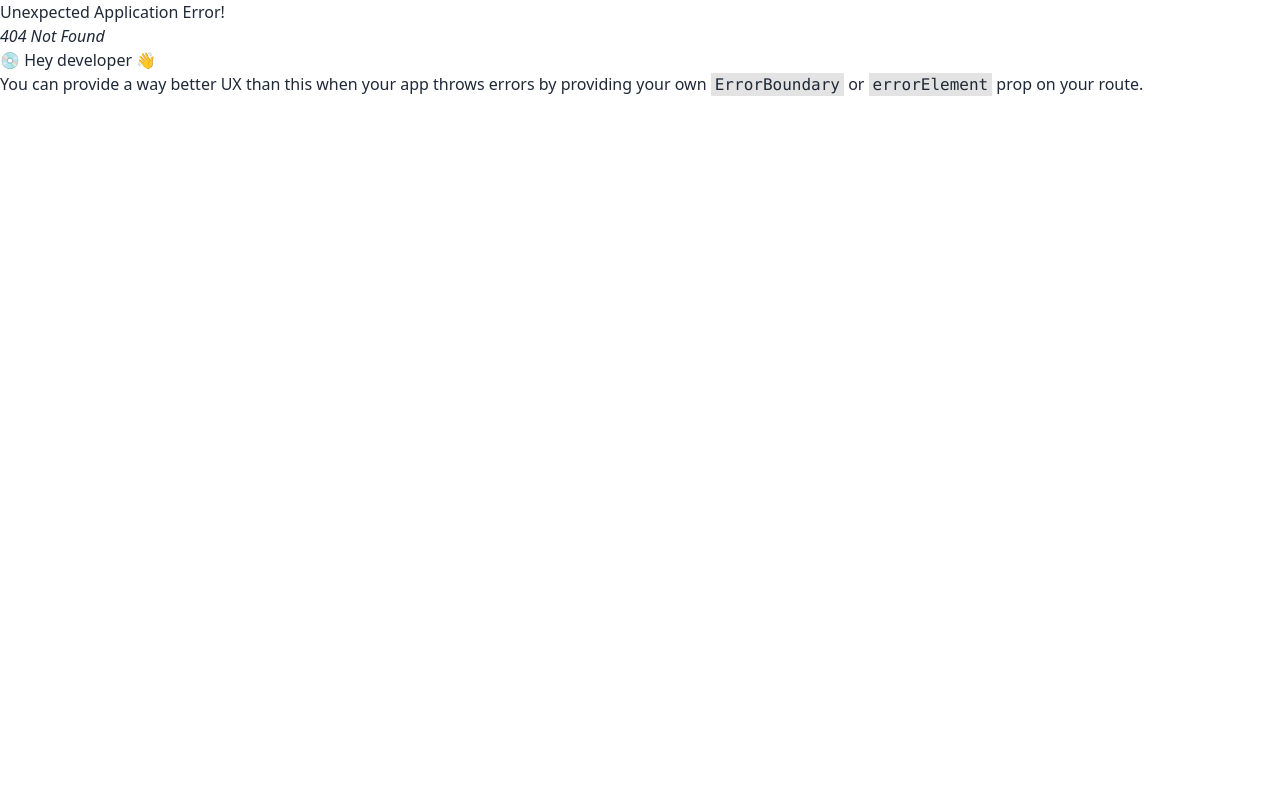
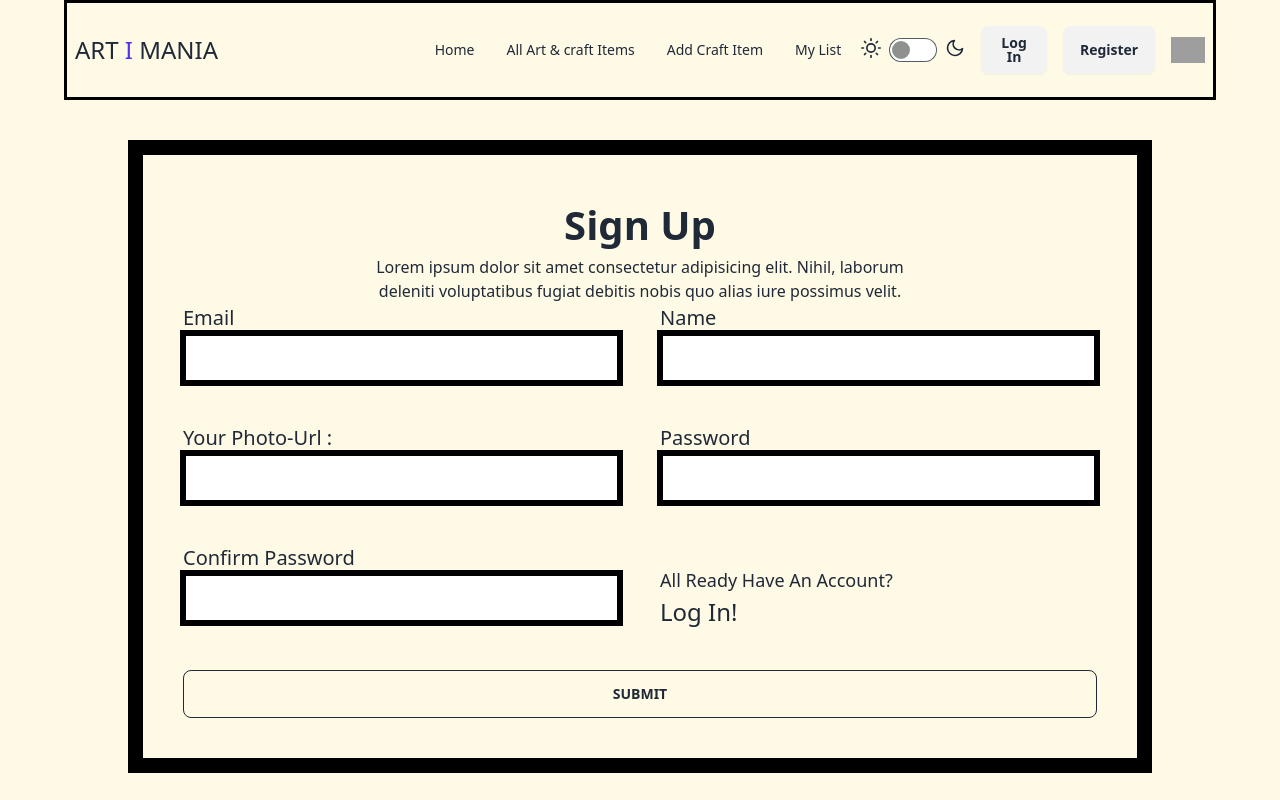
Before and after one commit to Sakib3602/art-mania-10, a React (Vite) app: page /register in a window 1280 px wide. Before the commit this address had no page. Shown: the top 800 px of the page. Built offline with nearby package versions, Linux system fonts and the light colour scheme; grey boxes are pictures that could not be loaded.

Commit message:
added many thing

```diff
--- a/package.json
+++ b/package.json
@@ -15,6 +15,7 @@
     "match-sorter": "^6.3.4",
     "react": "^18.2.0",
     "react-dom": "^18.2.0",
+    "react-hook-form": "^7.51.3",
     "react-router-dom": "^6.23.0",
     "sort-by": "^1.2.0",
     "swiper": "^11.1.1"
--- /dev/null
+++ b/src/Registration.jsx
@@ -0,0 +1,49 @@
+import { Link } from "react-router-dom";
+
+const Registration = () => {
+
+  return (
+    <div className="w-[80%] min-h-[500px] border-[15px] border-black border-solid mt-10 m-auto p-10">
+      <h1 className="text-[40px] font-[700] text-center">Sign Up</h1>
+      <div className="text-center w-[95%] md:w-[60%] lg:w-[60%] m-auto">
+      <p>Lorem ipsum dolor sit amet consectetur adipisicing elit. Nihil, laborum deleniti voluptatibus fugiat debitis nobis quo alias iure possimus velit.</p>
+      </div>
+
+
+      <form className="grid grid-cols-1 lg:grid-cols-2 gap-10">
+        <div className="w-full">
+        <h1 className="text-[20px]">Email</h1>
+        <input type="text" name="email" className="w-full border-[3px] shadow shadow-black  border-black border-solid h-[50px]" style={{ boxShadow: '0px 0px 0px 3px black'} } />
+        </div>
+        <div className="w-full">
+        <h1 className="text-[20px]">Name</h1>
+        <input type="text" name="name" className="w-full border-[3px] shadow shadow-black  border-black border-solid h-[50px]" style={{ boxShadow: '0px 0px 0px 3px black'} } />
+        </div>
+        <div className="w-full">
+        <h1 className="text-[20px]">Your Photo-Url : </h1>
+        <input type="text" name="photo" className="w-full border-[3px] shadow shadow-black  border-black border-solid h-[50px]" style={{ boxShadow: '0px 0px 0px 3px black'} } />
+        </div>
+        <div className="w-full">
+        <h1 className="text-[20px]">Password</h1>
+        <input type="password" name="password" className="w-full border-[3px] shadow shadow-black  border-black border-solid h-[50px]" style={{ boxShadow: '0px 0px 0px 3px black'} } />
+        </div>
+        <div className="w-full">
+        <h1 className="text-[20px]">Confirm Password</h1>
+        <input type="text" name="confirmPassword" className="w-full border-[3px] shadow shadow-black  border-black border-solid h-[50px]" style={{ boxShadow: '0px 0px 0px 3px black'} } />
+        </div>
+        <div className="w-full">
+            <h1></h1>
+            <h1 className="text-[18px] mt-6">All Ready Have An Account?</h1>
+            <Link to={'/login'}><h1 className="text-[24px]">Log In!</h1></Link>
+
+        </div>
+        <div className="w-full col-span-2">
+            <input className="btn w-full btn-outline" type="submit" value="SUBMIT" />
+
+        </div>
+      </form>
+    </div>
+  );
+};
+
+export default Registration;
--- a/src/components/Home.jsx
+++ b/src/components/Home.jsx
@@ -3,14 +3,29 @@ import { useContext } from 'react';
 import { AuthContext } from '../AuthProvaider';
 import Hero from './Hero';
 import Slider from './Slider';
+import { useLoaderData } from 'react-router-dom';
+import HomeCardSection from './HomeCardSection';
 
 const Home = () => {
     const data = useContext(AuthContext)
     console.log(data)
+
+    const cardData = useLoaderData()
+    console.log(cardData)
     return (
         <div className='w-[100%] md:w-[95%] lg:w-[90%] m-auto'>
             <Hero></Hero>
             <Slider></Slider>
+            <h1 className='text-[44px] lg:text-[54px] md:text-[54px] text-center font-[600]'>Craft Is Life</h1>
+            <div className='w-[90%] lg:w-[60%] m-auto'>
+            <p className='text-center'>Textile art weaves together tradition and innovation, crafting threads of creativity into tapestries of cultural expression. Embrace each stitch as a testament to the timeless art of handmade beauty.</p>
+            </div>
+            <div className='grid grid-cols-1 lg:grid-cols-3 gap-10 '>
+            {
+                cardData?.map(card =>  <HomeCardSection key={card._id} cardData1={card}></HomeCardSection>)
+            }
+            </div>
+
         </div>
     );
 };
--- /dev/null
+++ b/src/components/HomeCardSection.jsx
@@ -0,0 +1,38 @@
+import { Link } from "react-router-dom";
+
+const HomeCardSection = ({ cardData1 }) => {
+  console.log(cardData1._id);
+
+  const { item_name, subcategory_name, image_url, rating, price , _id} = cardData1;
+
+
+
+
+
+
+
+  return (
+    <div className="border-[3px] border-black border-solid mt-10 p-5 rounded-md">
+      <img src={image_url} className="w-full h-[300px] rounded-md" alt="" />
+
+      <h1 className="text-[29px] font-[600]">{item_name}</h1>
+      <h1 className="text-[22px] font-[500]">Category : {subcategory_name}</h1>
+      <h1 className="text-[20px] font-[300]">Rating: {rating}</h1>
+      <h1 className="text-[25px] font-[400] flex-1">${price}</h1>
+      <Link to={`/viewDetails/${_id}`}>
+      <a
+
+        className="relative inline-block px-4 py-2 font-medium group items-end"
+      >
+        <span className="absolute inset-0 w-full h-full transition duration-200 ease-out transform translate-x-1 translate-y-1 bg-black group-hover:-translate-x-0 group-hover:-translate-y-0"></span>
+        <span className="absolute inset-0 w-full h-full bg-white border-2 border-black group-hover:bg-black"></span>
+        <span className="relative text-black group-hover:text-white">
+          View Details
+        </span>
+      </a>
+      </Link>
+    </div>
+  );
+};
+
+export default HomeCardSection;
--- a/src/components/Nav.jsx
+++ b/src/components/Nav.jsx
@@ -1,38 +1,54 @@
 import { Link } from "react-router-dom";
-
 
 const Nav = () => {
   return (
     <>
-
       <div className="navbar w-[100%] md:w-[95%] lg:w-[90%] m-auto  border-black border-[3px] border-solid  lg:h-[100px]">
         <div className="navbar-start">
-
-    <a className=" text-2xl">ART <span className="text-[#5131F3]">I</span> MANIA</a>
+          <a className=" text-2xl">
+            ART <span className="text-[#5131F3]">I</span> MANIA
+          </a>
         </div>
         <div className="navbar-center hidden lg:flex">
           <ul className="menu menu-horizontal px-1">
-        <li> <Link to={"/"}>Home</Link></li>
-        <li> <Link to={"/craftItem"}>All Art & craft Items</Link></li>
-        <li> <Link to={"/addItem"}>Add Craft Item</Link></li>
-        <li> <Link to={"/addItem"}>My List</Link></li>
-
-
-
-
+            <li>
+              {" "}
+              <Link to={"/"}>Home</Link>
+            </li>
+            <li>
+              {" "}
+              <Link to={"/craftItem"}>All Art & craft Items</Link>
+            </li>
+            <li>
+              {" "}
+              <Link to={"/addItem"}>Add Craft Item</Link>
+            </li>
+            <li>
+              {" "}
+              <Link to={"/addItem"}>My List</Link>
+            </li>
           </ul>
         </div>
         <div className="navbar-end lg:space-x-4">
-  <Link to={'/login'}><a className="btn">Log In</a></Link>
-  <Link to={'/register'}><a className="btn">Register</a></Link>
+        <label className="flex cursor-pointer gap-2">
+  <svg xmlns="http://www.w3.org/2000/svg" width="20" height="20" viewBox="0 0 24 24" fill="none" stroke="currentColor" strokeWidth="2" strokeLinecap="round" strokeLinejoin="round"><circle cx="12" cy="12" r="5"/><path d="M12 1v2M12 21v2M4.2 4.2l1.4 1.4M18.4 18.4l1.4 1.4M1 12h2M21 12h2M4.2 19.8l1.4-1.4M18.4 5.6l1.4-1.4"/></svg>
+  <input type="checkbox" value="synthwave" className="toggle theme-controller"/>
+  <svg xmlns="http://www.w3.org/2000/svg" width="20" height="20" viewBox="0 0 24 24" fill="none" stroke="currentColor" strokeWidth="2" strokeLinecap="round" strokeLinejoin="round"><path d="M21 12.79A9 9 0 1 1 11.21 3 7 7 0 0 0 21 12.79z"></path></svg>
+</label>
+          <Link to={"/login"}>
+            <a className="btn">Log In</a>
+          </Link>
+          <Link to={"/register"}>
+            <a className="btn">Register</a>
+          </Link>
           <div className="w-10 rounded-full">
-          <img alt="Tailwind CSS Navbar component" src="https://daisyui.com/images/stock/photo-1534528741775-53994a69daeb.jpg" />
-        </div>
-
-
+            <img
+              alt="Tailwind CSS Navbar component"
+              src="https://daisyui.com/images/stock/photo-1534528741775-53994a69daeb.jpg"
+            />
           </div>
         </div>
-
+      </div>
     </>
   );
 };
--- /dev/null
+++ b/src/components/ViewDetails.jsx
@@ -0,0 +1,73 @@
+import { useLoaderData } from "react-router-dom";
+
+const ViewDetails = () => {
+  const data = useLoaderData();
+  const {
+    item_name,
+    subcategory_name,
+    short_description,
+    image_url,
+    price,
+    rating,
+    customization,
+    processing_time,
+    stockStatus,
+  } = data;
+  console.log(data);
+  return (
+    <div>
+      <div className="w-[95%] h-[960px] md:h-[900px] lg:w-[80%] lg:h-[800px] p-4 shadow-md  border-[3px] mt-10 border-black border-solid rounded-lg m-auto">
+
+        <div className="space-y-4">
+          <div className="space-y-2">
+            <img
+              src={image_url}
+              alt=""
+              className="block object-cover object-center w-full rounded-md h-[388px] bg-gray-500"
+            />
+            <div className="flex items-center text-xs">
+              <span className="text-[20px]">Category : {subcategory_name}</span>
+            </div>
+          </div>
+          <div className="space-y-2">
+            <a rel="noopener noreferrer" href="#" className="block">
+              <h3 className="text-5xl font-semibold text-violet-800">
+                {item_name}
+              </h3>
+            </a>
+            <p className="leading-snug text-2xl text-gray-800">
+              {short_description}
+            </p>
+            <p className="leading-snug text-2xl text-gray-800">
+              Process Time : {processing_time}
+            </p>
+            <p className="leading-snug text-2xl text-gray-800">
+              Rating : {rating}
+            </p>
+            <p className="leading-snug text-2xl text-gray-800">
+              Customable : {customization}
+            </p>
+            <p className="leading-snug text-2xl text-gray-800">
+              Available : {stockStatus}
+            </p>
+            <p className="leading-snug text-2xl text-gray-800">
+             Price : ${price}
+            </p>
+            <a
+
+        className="relative inline-block px-4 py-2 font-medium group items-end"
+      >
+        <span className="absolute inset-0 w-full h-full transition duration-200 ease-out transform translate-x-1 translate-y-1 bg-black group-hover:-translate-x-0 group-hover:-translate-y-0"></span>
+        <span className="absolute inset-0 w-full h-full bg-white border-2 border-black group-hover:bg-black"></span>
+        <span className="relative text-black group-hover:text-white">
+          Buy Now
+        </span>
+      </a>
+          </div>
+        </div>
+      </div>
+    </div>
+  );
+};
+
+export default ViewDetails;
--- a/src/index.css
+++ b/src/index.css
@@ -1,3 +1,76 @@
 @tailwind base;
 @tailwind components;
 @tailwind utilities;
+
+
+
+/* login form */
+.input-container {
+    position: relative;
+  }
+
+  .input {
+    padding: 10px;
+    height: 40px;
+    border: 2px solid #0B2447;
+    border-top: none;
+    border-bottom: none;
+    font-size: 16px;
+    background: transparent;
+    outline: none;
+    box-shadow: 7px 7px 0px 0px #0B2447;
+    transition: all 0.5s;
+  }
+
+  .input:focus {
+    box-shadow: none;
+    transition: all 0.5s;
+  }
+
+  .label {
+    position: absolute;
+    top: 10px;
+    left: 10px;
+    color: #0B2447;
+    transition: all 0.5s;
+    transform: scale(0);
+    z-index: -1;
+  }
+
+  .input-container .topline {
+    position: absolute;
+    content: "";
+    background-color: #0B2447;
+    width: 0%;
+    height: 2px;
+    right: 0;
+    top: 0;
+    transition: all 0.5s;
+  }
+
+  .input-container input[type="text"]:focus ~ .topline {
+    width: 35%;
+    transition: all 0.5s;
+  }
+
+  .input-container .underline {
+    position: absolute;
+    content: "";
+    background-color: #0B2447;
+    width: 0%;
+    height: 2px;
+    right: 0;
+    bottom: 0;
+    transition: all 0.5s;
+  }
+
+  .input-container input[type="text"]:focus ~ .underline {
+    width: 100%;
+    transition: all 0.5s;
+  }
+
+  .input-container input[type="text"]:focus ~ .label {
+    top: -10px;
+    transform: scale(1);
+    transition: all 0.5s;
+  }
--- a/src/main.jsx
+++ b/src/main.jsx
@@ -5,6 +5,8 @@ import { createBrowserRouter, RouterProvider } from "react-router-dom";
 import AuthProvaider from "./AuthProvaider";
 import Home from "./components/Home";
 import Root from "./components/Root";
+import ViewDetails from "./components/ViewDetails";
+import Registration from "./Registration";
 
 const router = createBrowserRouter([
   {
@@ -14,6 +16,16 @@ const router = createBrowserRouter([
       {
         path: "/",
         element: <Home></Home>,
+        loader : ()=> fetch('http://localhost:9000/homecard')
+      },
+      {
+        path: "/viewDetails/:id",
+        element: <ViewDetails></ViewDetails>,
+        loader : ({params})=> fetch(`http://localhost:9000/homecard/${params.id}`)
+      },
+      {
+        path: '/register',
+        element: <Registration></Registration>
       },
     ]
   },
```
Also changed, not shown: 1 other file (tests, documents, lock files or other folders). Lines whose indentation alone changed are shown as unchanged.
